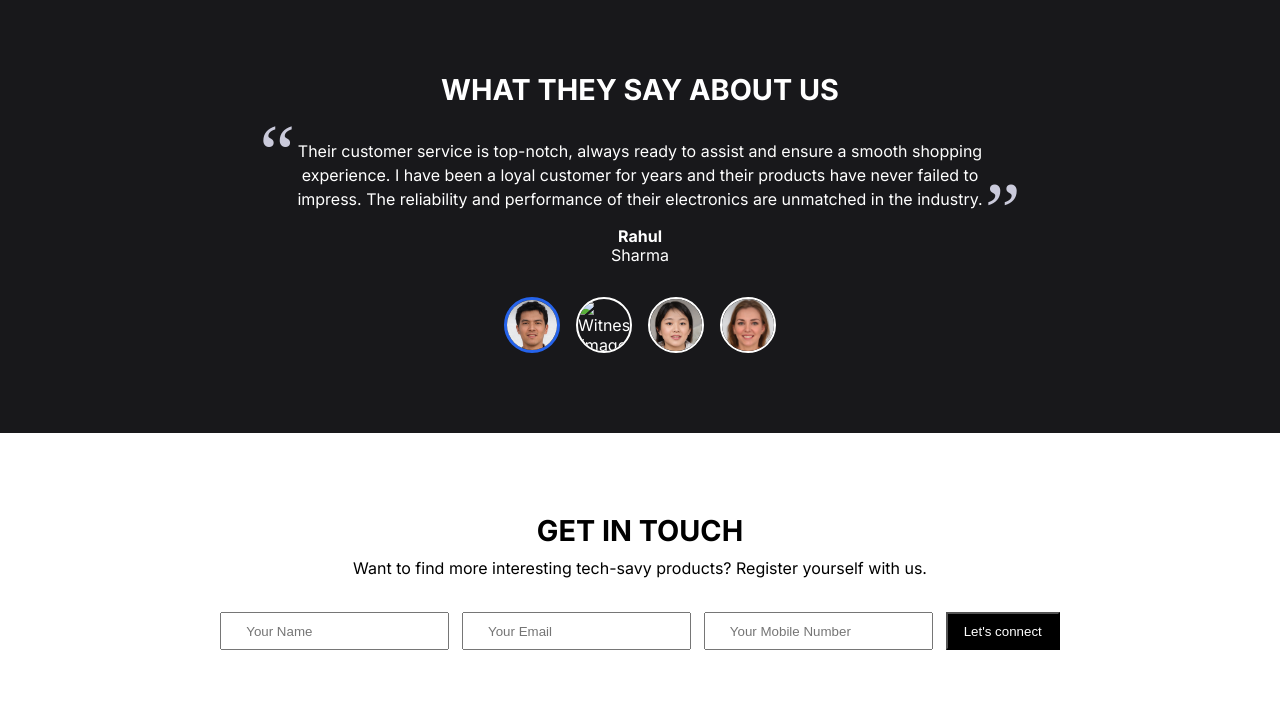
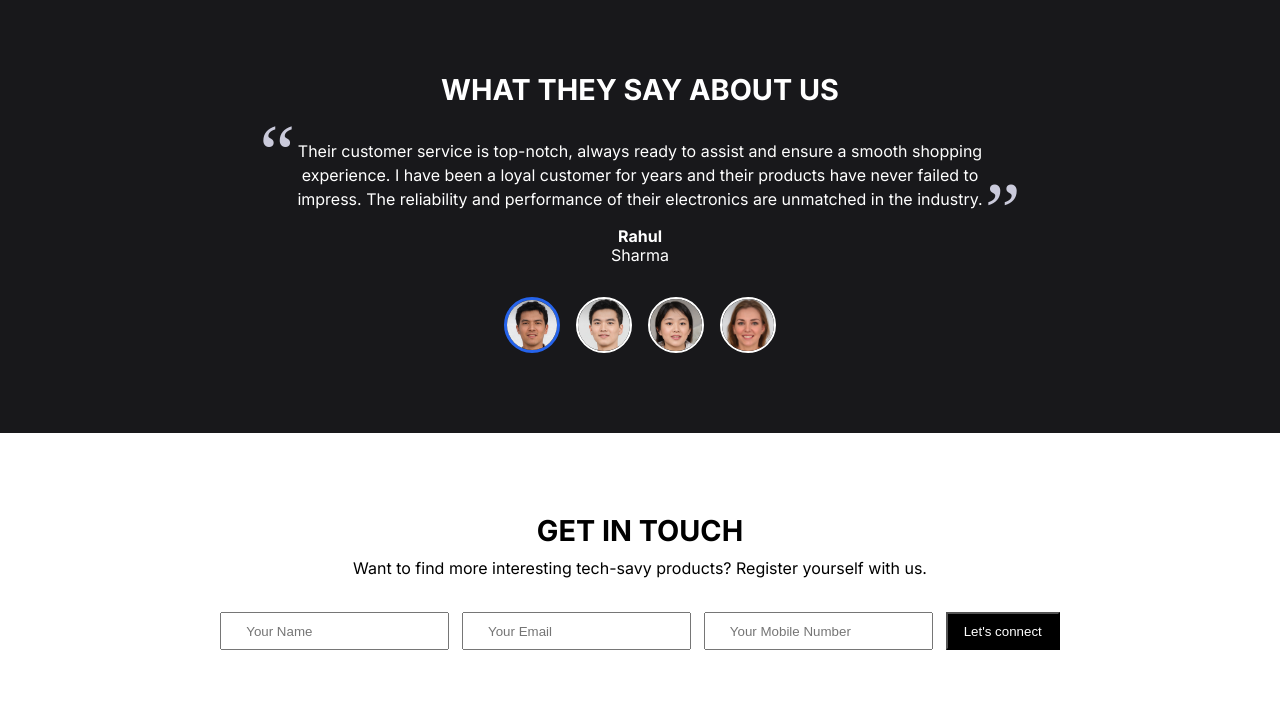
Before and after one commit to krishnag001/endterm-exam, a plain HTML site: page index.html in a window 1280 px wide. Shown: the part 1454-2170 px from the top of the page. Drawn offline with Linux system fonts and the light colour scheme.

Commit message:
Update index.html

```diff
--- a/index.html
+++ b/index.html
@@ -188,7 +188,7 @@
           />
           <img
             data-active-img="false"
-            src="images/testimonial-2.png"
+            src="testimonial-2.png"
             alt="Witness image"
           />
           <img
```
